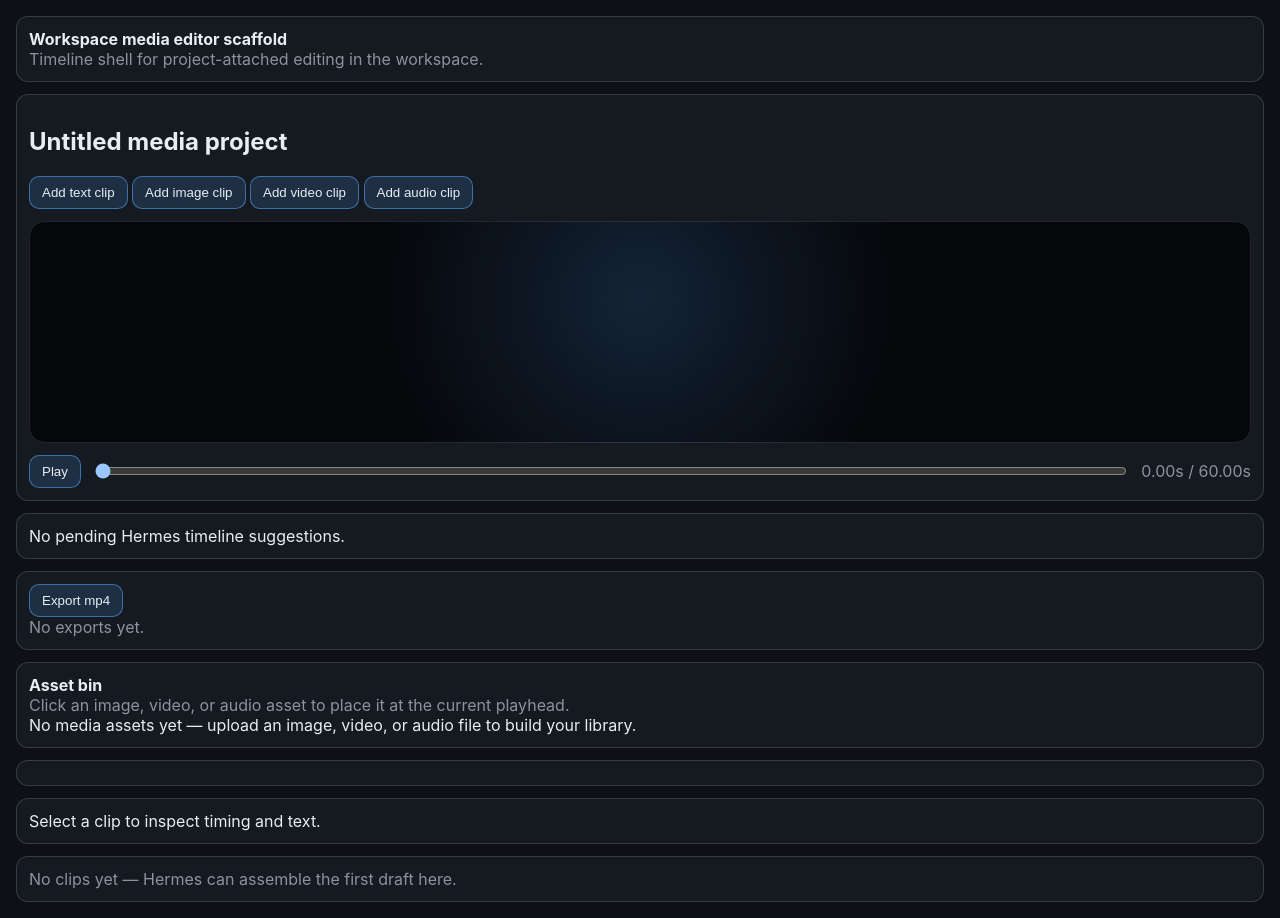
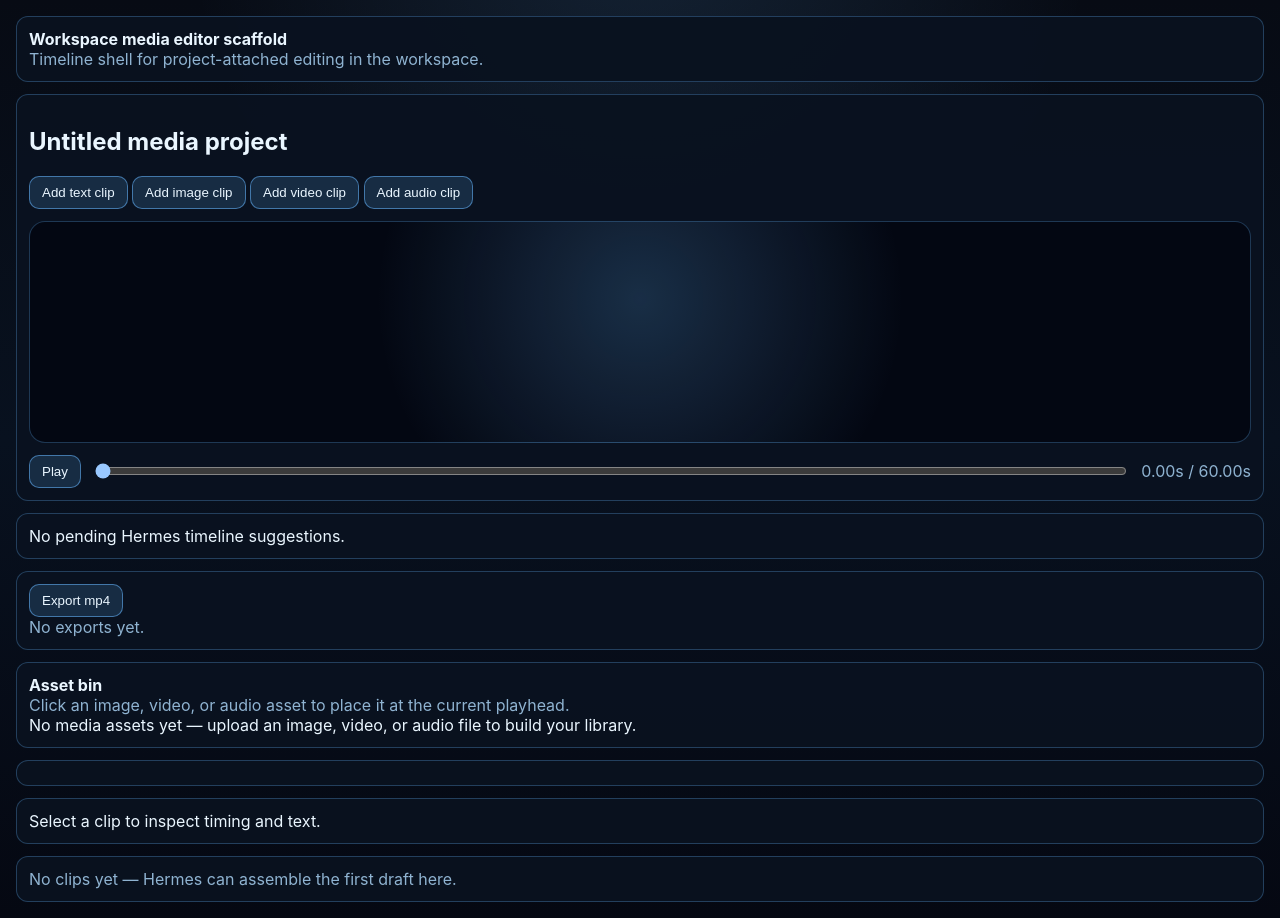
Before and after one commit to EmpireOperating/hermes-miniapp-v4, a Flask app: page /workspace/media-editor in a window 1280 px wide. Run offline with Flask 3, Linux system fonts and the light colour scheme; data that the repository does not hold is empty; some libraries are stand-ins or nearby versions.

Commit message:
feat(media-editor): tune workspace editor palette

```diff
--- a/static/app.css
+++ b/static/app.css
@@ -103,7 +103,7 @@ html[data-skin="obsidian"] body {
 
 @media (min-width: 861px) {
   .shell[data-workspace-open="true"] {
-    width: min(1440px, calc(100vw - 24px));
+    width: calc(100vw - 24px);
   }
 }
 
--- a/templates/media_editor.html
+++ b/templates/media_editor.html
@@ -8,11 +8,27 @@
       :root {
         color-scheme: dark;
         font-family: Inter, system-ui, sans-serif;
+        --media-editor-bg: #070b14;
+        --media-editor-panel: rgba(10, 18, 32, 0.96);
+        --media-editor-panel-raised: rgba(13, 27, 48, 0.82);
+        --media-editor-stage: #030712;
+        --media-editor-line: rgba(103, 183, 255, 0.28);
+        --media-editor-line-strong: rgba(103, 183, 255, 0.55);
+        --media-editor-accent: #67b7ff;
+        --media-editor-accent-soft: #b8ddff;
+        --media-editor-accent-deep: #1d6fb8;
+        --media-editor-text-track: #8fa2ff;
+        --media-editor-audio-track: #5ee2ff;
+        --media-editor-ink: #eaf6ff;
+        --media-editor-muted: #8fb3d1;
+        --media-editor-danger: #ff9f91;
       }
       body {
         margin: 0;
-        background: #0d1117;
-        color: #e6edf3;
+        background:
+          radial-gradient(circle at 50% -10%, rgba(103, 183, 255, 0.14), transparent 38%),
+          linear-gradient(180deg, #070b14 0%, #08111f 48%, #050812 100%);
+        color: var(--media-editor-ink);
       }
       .media-editor {
         display: grid;
@@ -23,24 +39,24 @@
         box-sizing: border-box;
       }
       .media-editor__panel {
-        border: 1px solid rgba(230, 237, 243, 0.16);
+        border: 1px solid var(--media-editor-line);
         border-radius: 12px;
-        background: rgba(22, 27, 34, 0.96);
+        background: var(--media-editor-panel);
         padding: 12px;
       }
       .media-editor__track { margin-top: 8px; }
-      .media-editor__track[data-kind="visual"] { border-left: 4px solid #58a6ff; padding-left: 8px; }
-      .media-editor__track[data-kind="text"] { border-left: 4px solid #d2a8ff; padding-left: 8px; }
-      .media-editor__track[data-kind="audio"] { border-left: 4px solid #3fb950; padding-left: 8px; }
+      .media-editor__track[data-kind="visual"] { border-left: 4px solid var(--media-editor-accent); padding-left: 8px; }
+      .media-editor__track[data-kind="text"] { border-left: 4px solid var(--media-editor-text-track); padding-left: 8px; }
+      .media-editor__track[data-kind="audio"] { border-left: 4px solid var(--media-editor-audio-track); padding-left: 8px; }
       .media-editor__clip {
         display: inline-flex;
         align-items: center;
         gap: 6px;
         margin: 8px 8px 0 0;
-        border: 1px solid rgba(210, 168, 255, 0.5);
+        border: 1px solid var(--media-editor-line-strong);
         border-radius: 999px;
-        background: rgba(210, 168, 255, 0.14);
-        color: #e6edf3;
+        background: color-mix(in srgb, var(--media-editor-accent) 16%, transparent);
+        color: var(--media-editor-ink);
         padding: 6px 8px;
         cursor: grab;
         touch-action: none;
@@ -84,11 +100,11 @@
         position: relative;
         min-height: 220px;
         margin-top: 12px;
-        border: 1px solid rgba(230, 237, 243, 0.12);
+        border: 1px solid var(--media-editor-line);
         border-radius: 16px;
         background:
-          radial-gradient(circle at 50% 35%, rgba(88, 166, 255, 0.18), transparent 42%),
-          #05070a;
+          radial-gradient(circle at 50% 35%, rgba(103, 183, 255, 0.22), transparent 42%),
+          var(--media-editor-stage);
         overflow: hidden;
       }
       .media-editor__preview-video,
@@ -192,32 +208,32 @@
         margin-top: 10px;
       }
       .media-editor__export-job {
-        border: 1px solid rgba(230, 237, 243, 0.14);
+        border: 1px solid var(--media-editor-line);
         border-radius: 10px;
-        background: rgba(13, 17, 23, 0.62);
-        color: #c9d1d9;
+        background: var(--media-editor-panel-raised);
+        color: var(--media-editor-muted);
         padding: 8px 10px;
         font-size: 13px;
       }
       .media-editor__export-job--rendering,
       .media-editor__export-job--queued {
-        border-color: rgba(88, 166, 255, 0.45);
-        color: #a5d6ff;
+        border-color: var(--media-editor-line-strong);
+        color: var(--media-editor-accent-soft);
       }
       .media-editor__export-job--failed {
-        border-color: rgba(248, 81, 73, 0.45);
-        color: #ffb4ad;
+        border-color: color-mix(in srgb, var(--media-editor-danger) 50%, transparent);
+        color: var(--media-editor-danger);
       }
       .media-editor__export-link {
         display: inline-flex;
         margin-top: 10px;
-        color: #a5d6ff;
+        color: var(--media-editor-accent-soft);
       }
       .media-editor__button:disabled {
         cursor: wait;
         opacity: 0.64;
       }
-      .media-editor__muted { color: #8b949e; }
+      .media-editor__muted { color: var(--media-editor-muted); }
     </style>
   </head>
   <body>
```
Also changed, not shown: other parts of templates/media_editor.html (+19 -19 lines), tests/media_editor_palette_css.test.mjs (added, +23 -0 lines), tests/workspace_open_layout_css.test.mjs (+2 -2 lines).
